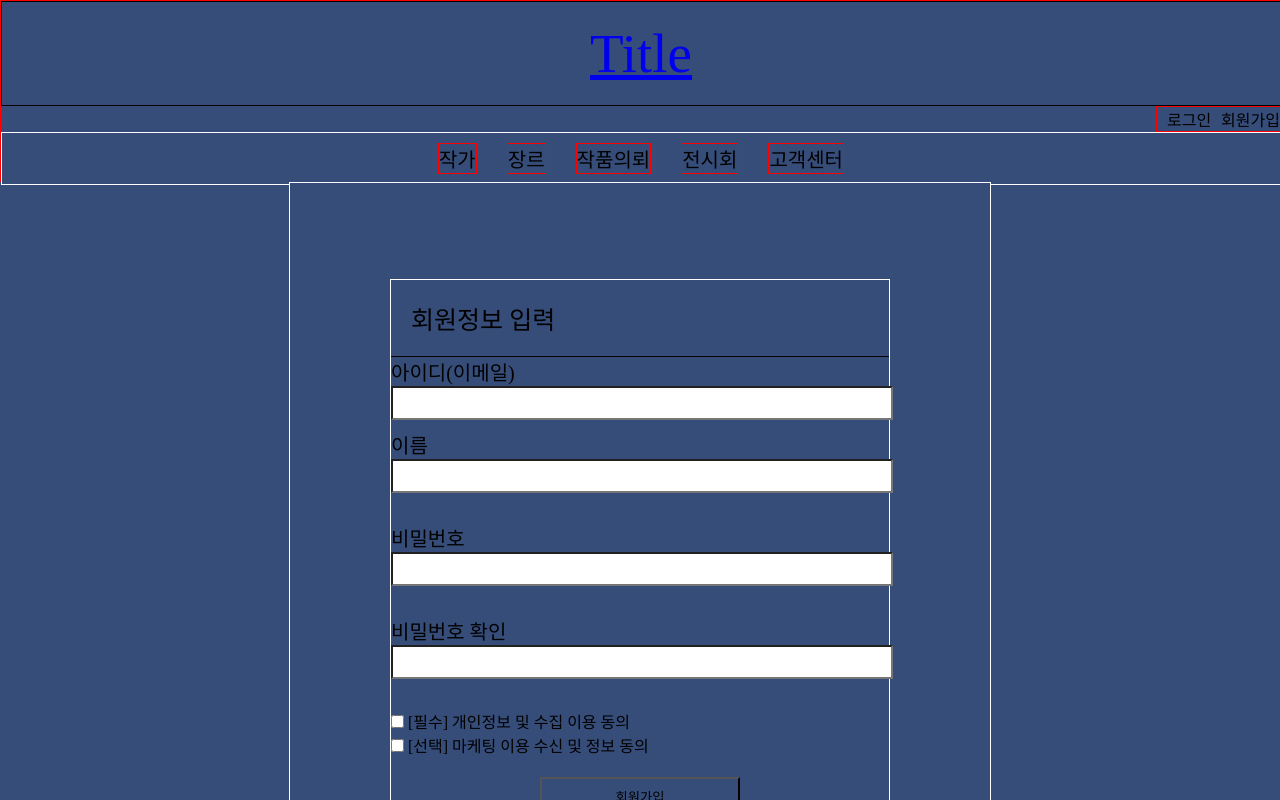
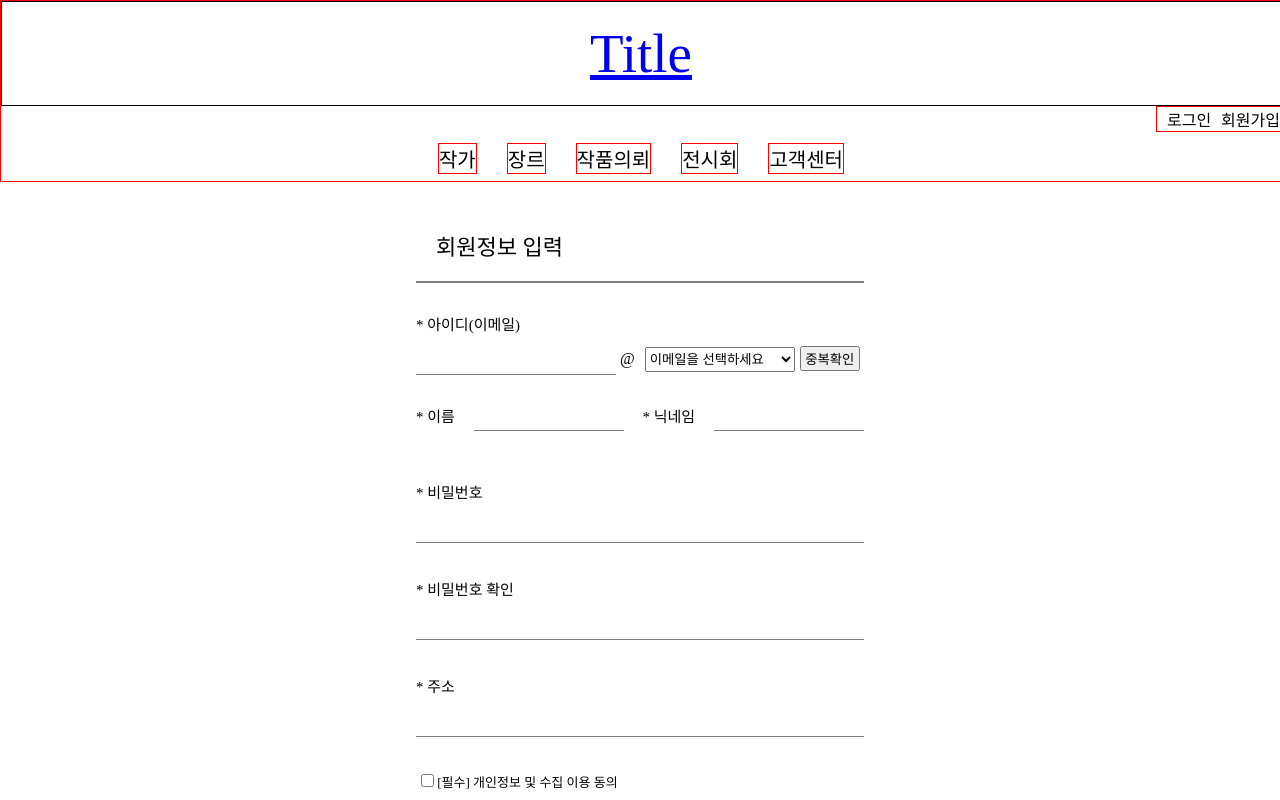
Before and after one commit to m2jung/curator_front, a Next.js app: page /login/sign-up in a window 1280 px wide. Shown: the top 800 px of the page. Built offline with nearby package versions, Linux system fonts and the light colour scheme.

Commit message:
Add-Login_View

```diff
--- a/pages/login/sign-in/index.js
+++ b/pages/login/sign-in/index.js
@@ -7,6 +7,7 @@ export default function SignInView() {
   return (
       <C.Wrapper>
         <C.SignInForm>
+          <C.SignInTitle>Login</C.SignInTitle>
           <C.InputWrapper>
            <C.Email type="text" placeholder="이메일"></C.Email>
            <C.Password type="password" placeholder="비밀번호"></C.Password>
--- a/pages/login/sign-up/index.js
+++ b/pages/login/sign-up/index.js
@@ -1,3 +1,4 @@
+
 import * as C from '../../../styles/login/sign-up-emotion'
 // 회원가입 페이지
 export default function SignUpView(){
@@ -8,14 +9,29 @@ export default function SignUpView(){
         <C.SignUpForm>
           <C.SignUpInput>
           <C.SignUpTitle>회원정보 입력</C.SignUpTitle>
-            <C.Label>아이디(이메일)</C.Label>
-            <C.Email type="text"></C.Email>
-            <C.Label>이름</C.Label>
-            <C.Name type="text"></C.Name>
-            <C.Label>비밀번호</C.Label>
+            <C.SectionColumn>
+              <C.Label>* 아이디(이메일)</C.Label>
+              <C.Email type="text"/> @
+              <C.Domain>
+                <option disabled="true" selected="true"> 이메일을 선택하세요</option>
+                <option>naver.com</option>
+                <option>hanmail.net</option>
+                <option>gmail.com</option>
+              </C.Domain>
+              <C.Button>중복확인</C.Button>
+            </C.SectionColumn>
+            <C.SectionRow>
+              <C.Label>* 이름</C.Label>
+              <C.Name type="text"/>
+              <C.Label>* 닉네임</C.Label>
+              <C.NicName type="text"/>
+            </C.SectionRow>
+            <C.Label>* 비밀번호</C.Label>
             <C.Password type="password"></C.Password>
-            <C.Label>비밀번호 확인</C.Label>
-            <C.RePassword type="text"></C.RePassword>
+            <C.Label>* 비밀번호 확인</C.Label>
+            <C.RePassword type="password"></C.RePassword>
+            <C.Label>* 주소</C.Label>
+            <C.Addr type="text"></C.Addr>
             <C.SignUpCheck>
               <C.LoginCheck type="checkbox" id="login" name="login"/> [필수] 개인정보 및 수집 이용 동의
             </C.SignUpCheck>
--- a/src/commons/styles/globalStyles.js
+++ b/src/commons/styles/globalStyles.js
@@ -1,11 +1,8 @@
 import { css } from '@emotion/react';
-
     export const globalStyles = css`
-
     * {
         margin: 0;
         padding: 0;
-        background-color: #364D79;
     }
 
     @font-face {
--- a/src/components/commons/animation/dropdown.js
+++ /dev/null
@@ -1,5 +0,0 @@
-import React from "react";
-
-const Dropdown = props => {
-
-}
--- a/src/components/commons/layout/banner/banner.styles.js
+++ b/src/components/commons/layout/banner/banner.styles.js
@@ -13,5 +13,4 @@ export const ContentStyle = styled.div`
     color: '#fff',
     lineHeight: '160px',
     textAlign: 'center',
-    background: '#364d79',
 `
--- a/src/components/commons/units/board/main/main.container.js
+++ b/src/components/commons/units/board/main/main.container.js
@@ -1,4 +1,3 @@
-//Main Veiw 로직 부분
 import axios from 'axios'
 import {useState} from 'react'
 import MainViewUI from './main.presenter'
--- a/styles/login/sign-up-emotion.js
+++ b/styles/login/sign-up-emotion.js
@@ -8,22 +8,20 @@ export const Wrapper = styled.div`
     display: flex;
     flex-direction: row;
 `
-
 export const SignUpForm = styled.div`
-    width: 500px;
+    width: 450px;
     height: 550px;
     padding: 100px;
     display: flex;
     justify-content: center;
     align-items: center;
     margin: auto;
-    border: 1px solid white;
 `
-
-export  const SignUpTitle = styled.span`
-    font-size: 25px;
-    border-bottom: 1px solid black;
+export const SignUpTitle = styled.span`
+    font-size: 22px;
+    border-bottom: 2px solid gray;
     padding: 20px;
+    margin-bottom: 25px;
 `
 
 export const SignUpInput = styled.div`
@@ -33,46 +31,82 @@ export const SignUpInput = styled.div`
     justify-content: space-between;
     border: 1px solid white;
 `
-export const Label = styled.span`
-    font-size: 20px;
-    `
+export const SectionColumn = styled.div``
 
+export const SectionRow = styled.div`
+    display: flex;
+    flex-direction: row;
+    justify-content: space-between;
+    margin: 15px 0;
+`
+
+export const Label = styled.div`
+    font-size: 15px;
+    margin: 5px 0 10px 0;
+`
 export const Email = styled.input`
-    width: 100%;
+    width: 200px;
     height: 30px;
     margin-bottom: 10px;
-    background-color: white;
+
+    border: none;
+    border-bottom: 1px solid gray;
+`
+export const Domain = styled.select`
+    width: 150px;
+    height: 25px;
+    margin-left: 10px;
+`
+export const Button = styled.button `
+    width: 60px;
+    height: 25px;
+    margin-left: 5px;
 `
 
-export const Name= styled.input`
-    width: 100%;
+export const Name = styled.input`
+    width: 150px;
+    height: 30px;
+    margin-bottom: 10px;
+    border: none;
+    border-bottom: 1px solid gray;
+`
+export const NicName = styled.input`
+    width: 150px;
     height: 30px;
     margin-bottom: 30px;
-    background-color: white;
+    border: none;
+    border-bottom: 1px solid gray;
 `
-
 export const Password = styled.input`
     width: 100%;
     height: 30px;
     margin-bottom: 30px;
-    background-color: white;
-
+    border: none;
+    border-bottom: 1px solid gray;
 `
-
 export const RePassword = styled.input`
     width: 100%;
     height: 30px;
     margin-bottom: 30px;
-    background-color: white;
+    border: none;
+    border-bottom: 1px solid gray;
+`
+export const Addr = styled.input`
+    width: 100%;
+    height: 30px;
+    margin-bottom: 30px;
+    border: none;
+    border-bottom: 1px solid gray;
 `
 export const LoginCheck = styled.input`
 `
-
 export const SignUpCheck = styled.div`
+    font-size: 13px;
+    margin: 5px;
 `
 export const SignUpBtn = styled.button`
     width: 200px;
     height: 40px;
     margin: 20px auto;
-
+    border: none;
 `
```
Also changed, not shown: pages/testweb/index.js (deleted, +0 -69 lines), src/components/commons/units/board/main/main.styles.js (+0 -99 lines), styles/login/sign-in-emotion.js (+16 -7 lines).
